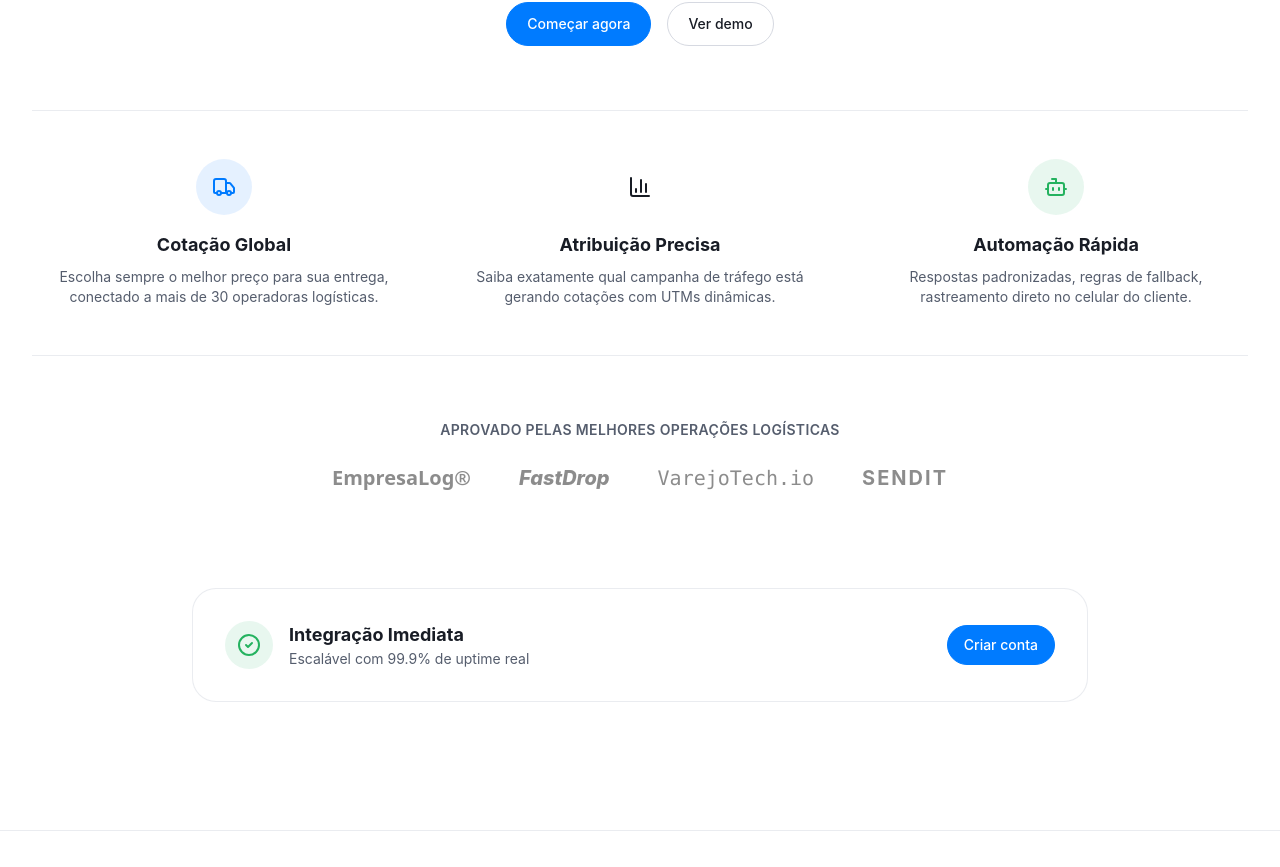
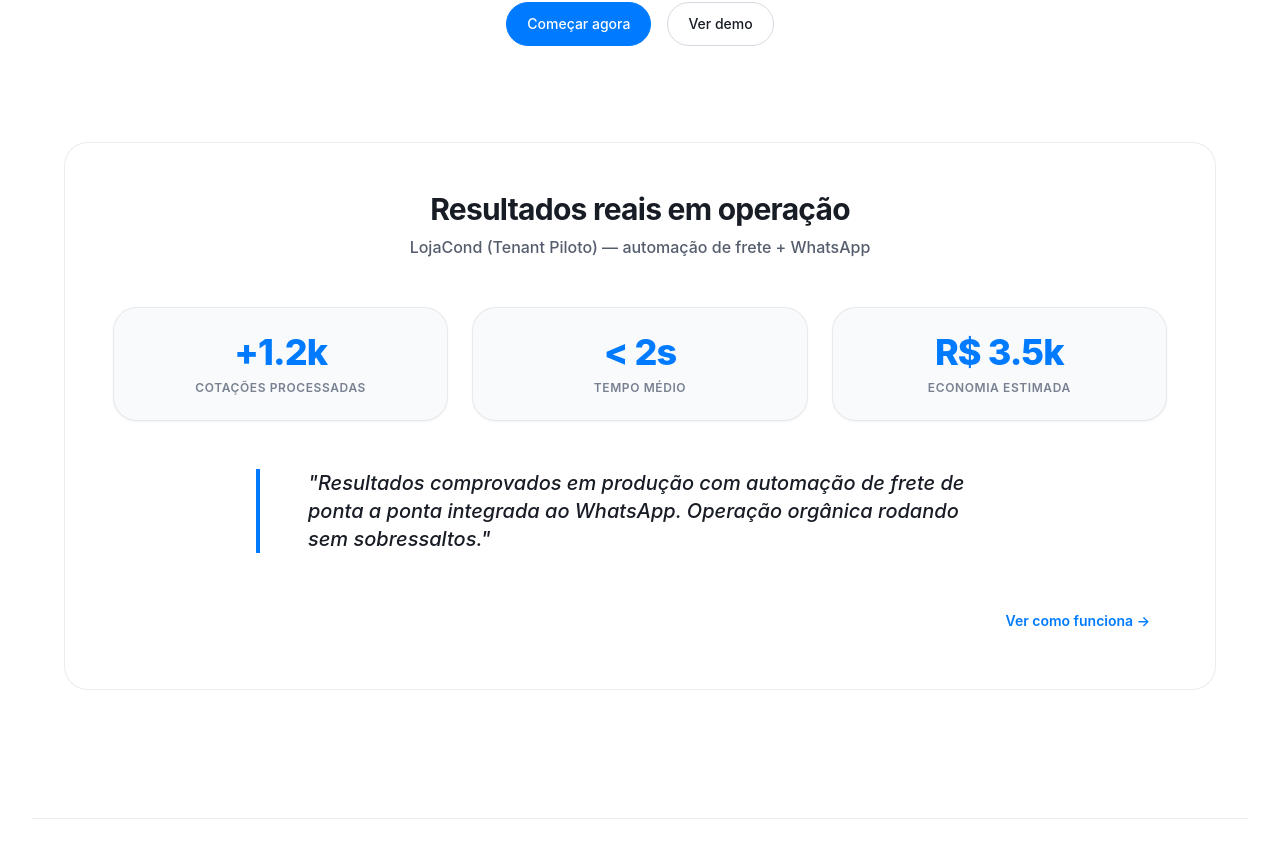
Before and after one commit to catcaio/projeto-condstore, a Next.js app: page / in a window 1280 px wide. Shown: the part 364-1231 px from the top of the page. Built offline with nearby package versions, Linux system fonts and the light colour scheme; no server answers.

Commit message:
feat(landing): add lojacond case proof section

```diff
--- a/src/app/(public)/page.tsx
+++ b/src/app/(public)/page.tsx
@@ -1,6 +1,7 @@
 import Link from 'next/link';
 import { Truck, BarChart3, Bot, CheckCircle2 } from 'lucide-react';
 import { Button } from '@/ui/components/button';
+import { CaseProofSection } from '@/ui/components/case-proof-section';
 
 export default function PublicHomePage() {
     const isDev = process.env.NODE_ENV === 'development';
@@ -30,6 +31,8 @@ export default function PublicHomePage() {
                     </Link>
                 </div>
             </div>
+
+            <CaseProofSection />
 
             <div className="py-12 border-y border-[hsl(var(--ui-border)/0.5)] w-full grid grid-cols-1 md:grid-cols-3 gap-8">
                 <div className="flex flex-col items-center text-center gap-4">
--- a/src/app/(public)/pricing/page.tsx
+++ b/src/app/(public)/pricing/page.tsx
@@ -2,6 +2,7 @@ import Link from 'next/link';
 import { Check } from 'lucide-react';
 import { Button } from '@/ui/components/button';
 import { RoiCalculator } from '@/ui/components/roi-calculator';
+import { CaseProofSection } from '@/ui/components/case-proof-section';
 
 export const metadata = {
     title: 'Preços',
@@ -12,6 +13,7 @@ export default function PricingPage() {
     return (
         <div className="mx-auto max-w-7xl px-6 lg:px-8 py-20 lg:py-32 flex flex-col items-center">
 
+            <CaseProofSection />
             <RoiCalculator />
 
             <div className="text-center mb-16">
--- /dev/null
+++ b/src/config/case-proof.ts
@@ -0,0 +1,10 @@
+export const caseProofData = {
+    tenantName: 'LojaCond (Tenant Piloto)',
+    kpis: [
+        { label: 'Cotações processadas', value: '+1.2k' },
+        { label: 'Tempo médio', value: '< 2s' },
+        { label: 'Economia estimada', value: 'R$ 3.5k' }
+    ],
+    note: 'Resultados comprovados em produção com automação de frete de ponta a ponta integrada ao WhatsApp. Operação orgânica rodando sem sobressaltos.',
+    updatedAt: new Date().toISOString()
+};
--- /dev/null
+++ b/src/ui/components/case-proof-section.tsx
@@ -0,0 +1,46 @@
+import React from 'react';
+import { caseProofData } from '@/config/case-proof';
+import { Button } from '@/ui/components/button';
+import Link from 'next/link';
+
+export function CaseProofSection() {
+    if (process.env.CASE_PROOF_ENABLED === 'false') {
+        return null; // Feature flaged for turning off via ENV
+    }
+
+    return (
+        <section className="w-full max-w-[var(--container-max-width)] mx-auto px-6 lg:px-8 mb-16 mt-8">
+            <div className="bg-[hsl(var(--ui-surface))] border border-[hsl(var(--ui-border)/0.5)] rounded-[var(--radius-card)] p-8 md:p-12 shadow-[var(--shadow-soft)] flex flex-col items-center text-center">
+                <h2 className="text-3xl font-bold text-[hsl(var(--ui-text))] mb-2 tracking-tight">
+                    Resultados reais em operação
+                </h2>
+                <p className="text-[hsl(var(--ui-text-muted))] mb-12 font-medium">
+                    {caseProofData.tenantName} — automação de frete + WhatsApp
+                </p>
+
+                <div className="grid grid-cols-1 md:grid-cols-3 gap-6 w-full mb-12">
+                    {caseProofData.kpis.map((kpi, idx) => (
+                        <div key={idx} className="bg-[hsl(var(--ui-surface-elevated))] border border-[hsl(var(--ui-border)/0.5)] rounded-[var(--radius-card)] p-6 flex flex-col items-center justify-center shadow-sm">
+                            <span className="text-4xl font-extrabold text-[hsl(var(--ui-accent-blue))] mb-2 tracking-tight">{kpi.value}</span>
+                            <span className="text-xs font-semibold text-[hsl(var(--ui-text-subtle))] uppercase tracking-wider">{kpi.label}</span>
+                        </div>
+                    ))}
+                </div>
+
+                <div className="max-w-3xl text-center mb-8 px-4 md:px-12 border-l-4 border-[hsl(var(--ui-accent-blue))]">
+                    <p className="text-[hsl(var(--ui-text))] text-lg md:text-xl font-medium leading-relaxed italic text-left">
+                        "{caseProofData.note}"
+                    </p>
+                </div>
+
+                <div className="mt-4 flex justify-end w-full">
+                    <Link href="/pricing" passHref>
+                        <Button variant="ghost" className="font-semibold text-[hsl(var(--ui-accent-blue))] hover:text-[hsl(var(--ui-accent-blue-strong))] hover:bg-[hsl(var(--ui-accent-blue)/0.1)]">
+                            Ver como funciona &rarr;
+                        </Button>
+                    </Link>
+                </div>
+            </div>
+        </section>
+    );
+}
```
Also changed, not shown: result-test.txt (added), 1 other file (tests, documents, lock files or other folders).
